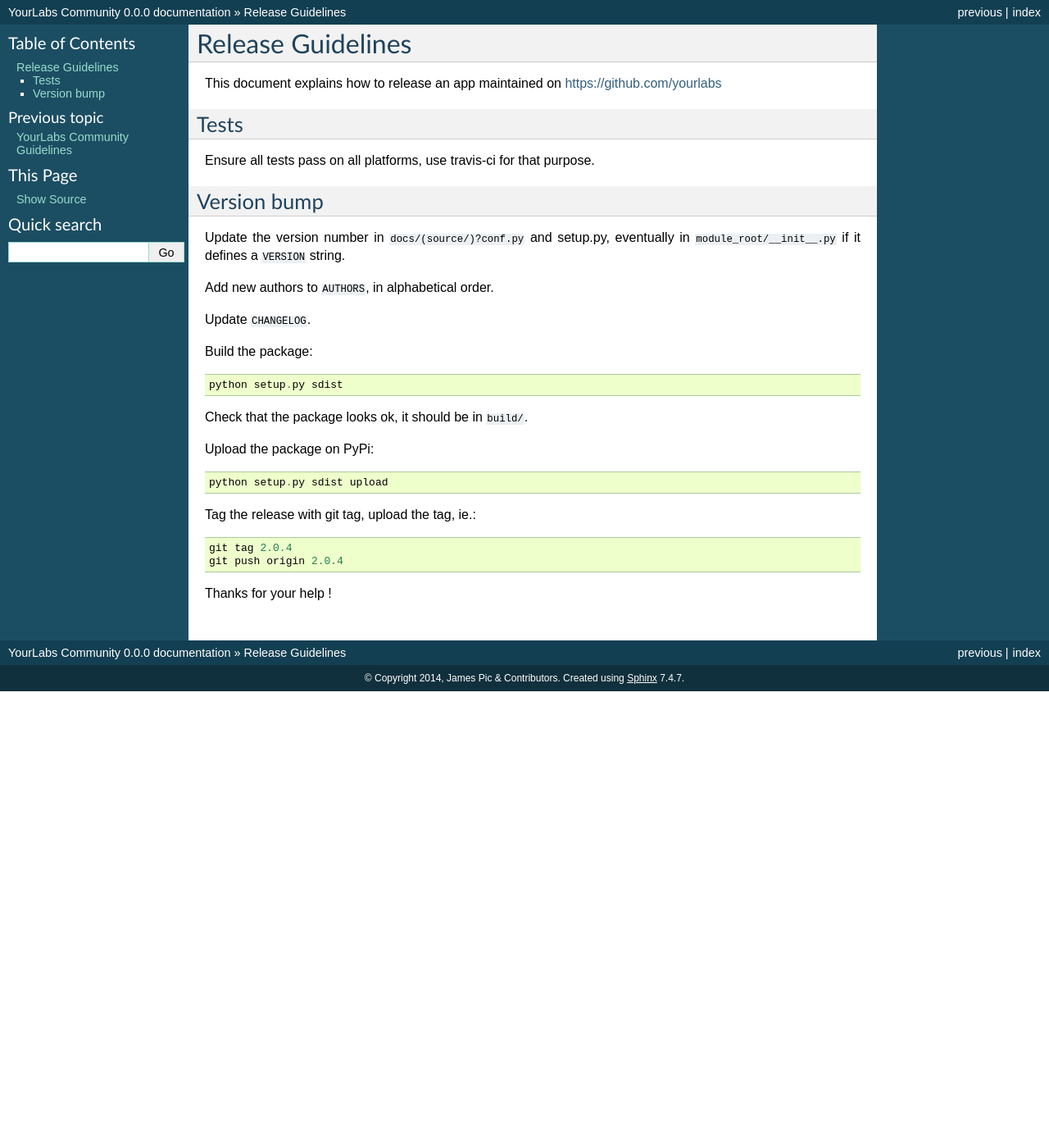
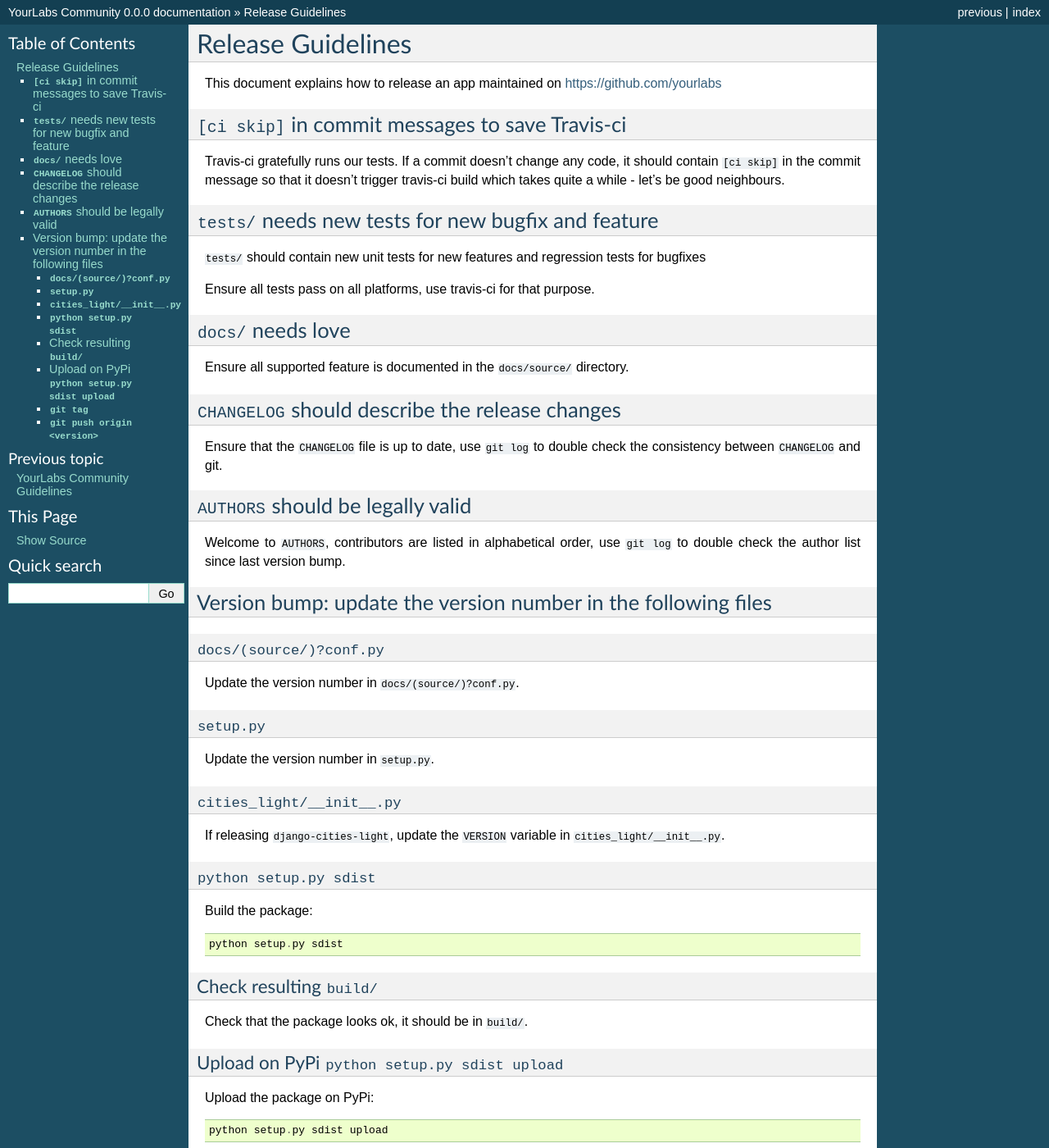
Before and after one commit to yourlabs/community, a Sphinx documentation site: the page built from docs/release.rst, in a window 1280 px wide and 1400 px high. Shown: the whole window at 82% size. Built offline with Sphinx 7.4.7, drawn with Linux system fonts in a browser that asks for light colours; some of the changed text lies outside the part shown.

Commit message:
Improved release procedure

```diff
--- a/docs/release.rst
+++ b/docs/release.rst
@@ -4,36 +4,92 @@ Release Guidelines
 This document explains how to release an app
 maintained on https://github.com/yourlabs
 
-Tests
-=====
+``[ci skip]`` in commit messages to save Travis-ci
+==================================================
+
+Travis-ci gratefully runs our tests. If a commit doesn't change
+any code, it should contain ``[ci skip]`` in the commit message so
+that it doesn't trigger travis-ci build which takes quite a while
+- let's be good neighbours.
+
+``tests/`` needs new tests for new bugfix and feature
+=====================================================
+
+``tests/`` should contain new unit tests for new features and regression tests
+for bugfixes
 
 Ensure all tests pass on all platforms, use travis-ci for
 that purpose.
 
-Version bump
-============
+``docs/`` needs love
+====================
 
-Update the version number in ``docs/(source/)?conf.py``
-and setup.py, eventually in ``module_root/__init__.py``
-if it defines a ``VERSION`` string.
+Ensure all supported feature is documented in the ``docs/source/``
+directory.
 
-Add new authors to ``AUTHORS``, in alphabetical order.
+``CHANGELOG`` should describe the release changes
+=================================================
 
-Update ``CHANGELOG``.
+Ensure that the ``CHANGELOG`` file is up to date, use ``git log``
+to double check the consistency between ``CHANGELOG`` and git.
+
+``AUTHORS`` should be legally valid
+===================================
+
+Welcome to ``AUTHORS``, contributors are listed in alphabetical
+order, use ``git log`` to double check the author list since last
+version bump.
+
+Version bump: update the version number in the following files
+==============================================================
+
+``docs/(source/)?conf.py``
+--------------------------
+
+Update the version number in ``docs/(source/)?conf.py``.
+
+``setup.py``
+------------
+
+Update the version number in ``setup.py``.
+
+``cities_light/__init__.py``
+----------------------------
+
+If releasing ``django-cities-light``, update the ``VERSION``
+variable in ``cities_light/__init__.py``.
+
+``python setup.py sdist``
+-------------------------
 
 Build the package::
 
     python setup.py sdist
 
+Check resulting ``build/``
+--------------------------
+
 Check that the package looks ok, it should be in ``build/``.
+
+Upload on PyPi ``python setup.py sdist upload``
+-----------------------------------------------
 
 Upload the package on PyPi::
 
     python setup.py sdist upload
 
-Tag the release with git tag, upload the tag, ie.::
+``git tag``
+-----------
+
+Tag the release with git tag, ie.::
 
     git tag 2.0.4
+
+``git push origin <version>``
+-----------------------------
+
+Upload the tag, ie::
+
     git push origin 2.0.4
 
 Thanks for your help !
```
